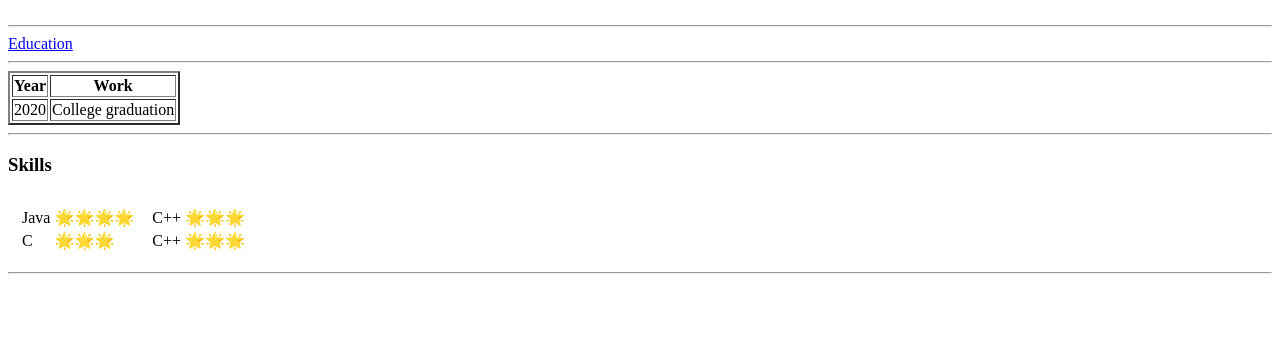
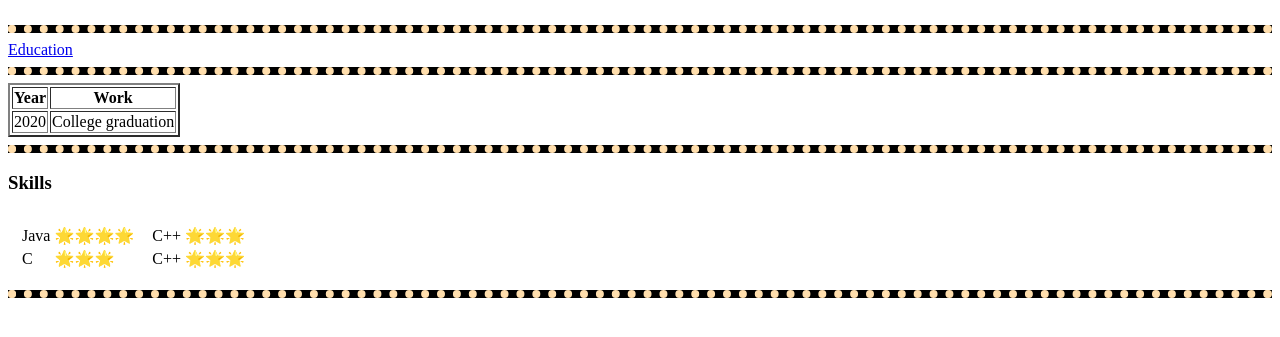
Before and after one commit to AnushaG2201/Web-Development, a plain HTML site: page HTML-personal site/index.html in a window 1280 px wide. Shown: the part 437-774 px from the top of the page. Drawn offline with Linux system fonts and the light colour scheme.

Commit message:
Add inline and internal css

```diff
--- a/index.html
+++ b/HTML-personal site/index.html
@@ -4,8 +4,20 @@
 		<meta charset="utf-8">
 		<meta name="description" content="This is a web page to display Anusha's personal information">
 		<title>Anusha's personal Website</title>
+		<!-- default style css will get applied.so hr already has a style.it has border style as inset which has a border on top and left and color as grey.we need to override those properties -->
+		<style>
+				hr{
+					border-style: dotted;
+					border-bottom: none;
+					border-width: 8px ;
+					border-radius: 0;
+					background-color: black;
+					color: navajowhite;``
+					width: 50%;
+				}
+		</style>
 	</head>
-	<body>
+	<body >
 		<!-- Also can use  a local image ,it has to be in the same folder as the html that is calling it.In this case inside HTML personal site
 		-->
 		<table cellspacing="20">
```
